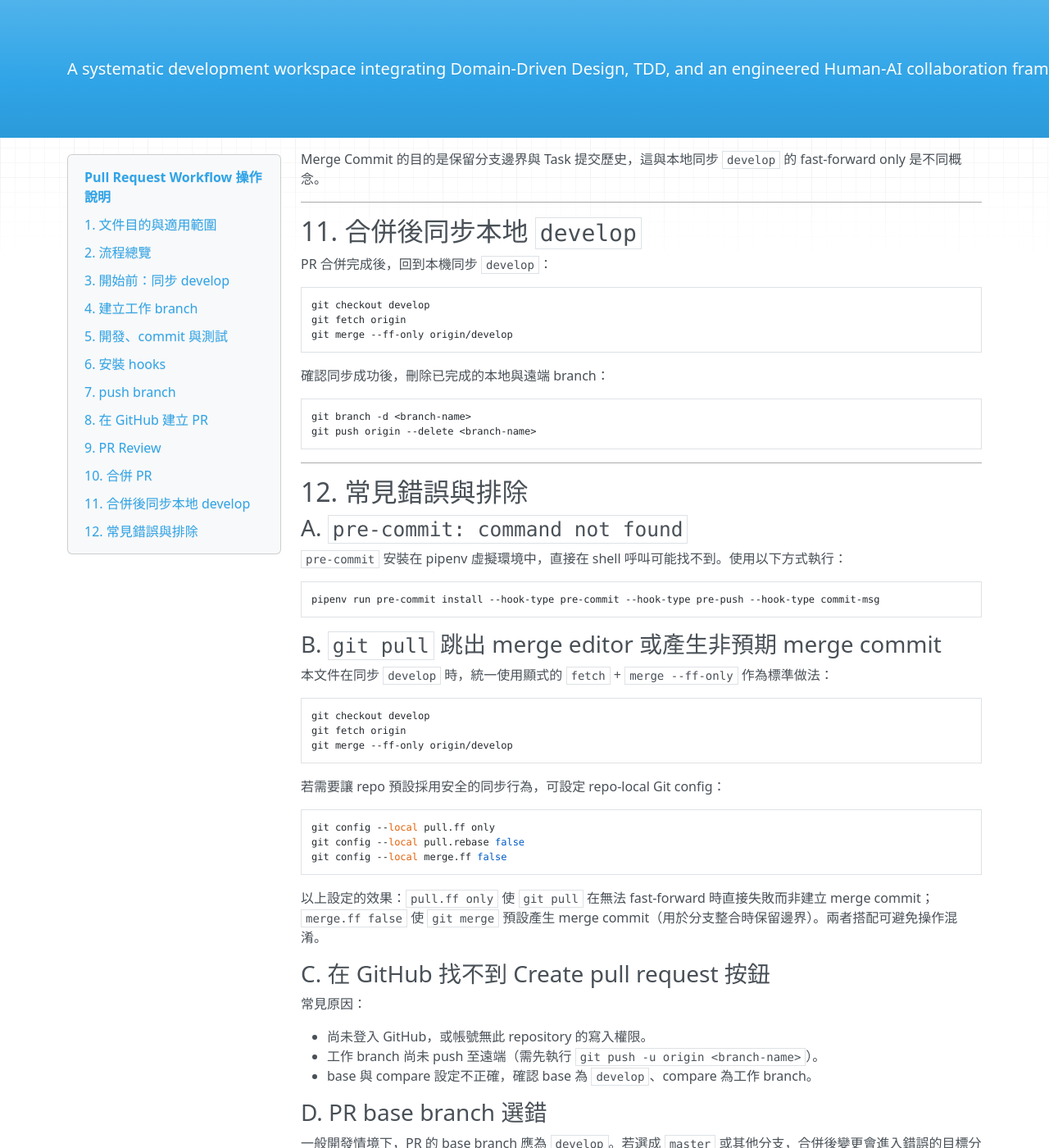
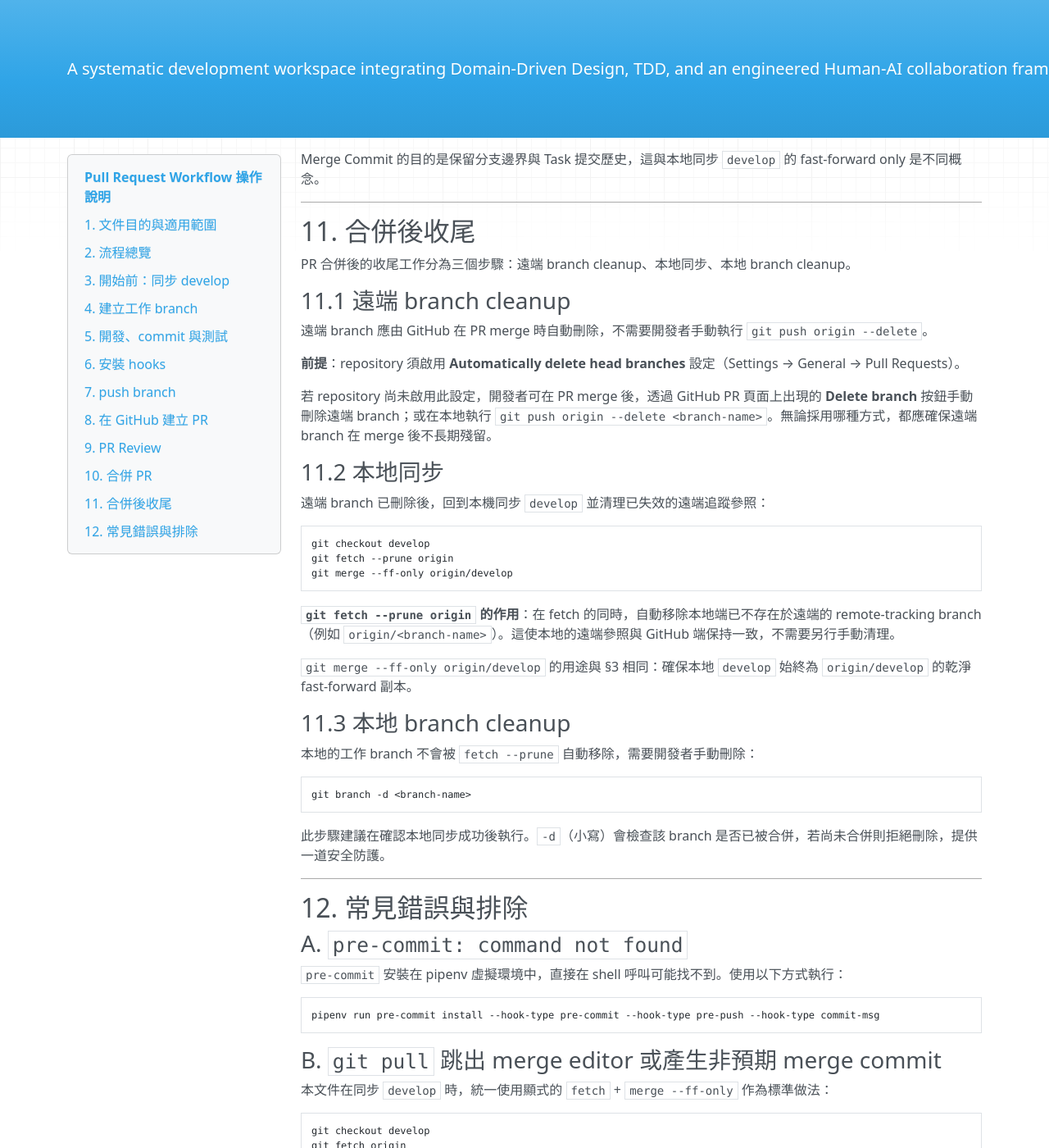
Before and after one commit to Wanini0209/wBiSaProj, an MkDocs documentation site: the page built from docs/standards/pull-request-workflow.md, in a window 1280 px wide and 1400 px high, scrolled down 4037 px. Shown: the whole window at 82% size. Built offline with MkDocs 1.6.1, drawn with Linux system fonts in a browser that asks for light colours; nearby versions of some CDN libraries; some of the changed text lies outside the part shown.

Commit message:
docs(project): align post-merge branch cleanup convention
- Separate remote branch cleanup, local sync, and local branch
  cleanup into distinct steps with clear responsibility
- Adopt GitHub-based remote branch deletion as primary convention
  with prerequisite and fallback documented
- Replace git fetch origin with git fetch --prune origin for
  automatic remote-tracking ref cleanup
- Remove git push origin --delete from standard local workflow

Closes #23

````diff
--- a/docs/standards/pull-request-workflow.md
+++ b/docs/standards/pull-request-workflow.md
@@ -23,8 +23,8 @@
 6.  在 GitHub 建立 PR
 7.  review / self-review
 8.  使用 Merge Commit 合併
-9.  本地同步 develop
-10. 刪除已完成 branch
+9.  本地同步 develop 與遠端 branch 狀態
+10. 清理本地已完成 branch
 ```
 
 以下各節依此順序逐步說明。
@@ -208,22 +208,41 @@ Merge Commit 的目的是保留分支邊界與 Task 提交歷史，這與本地
 
 ---
 
-## 11. 合併後同步本地 `develop`
+## 11. 合併後收尾
 
-PR 合併完成後，回到本機同步 `develop`：
+PR 合併後的收尾工作分為三個步驟：遠端 branch cleanup、本地同步、本地 branch cleanup。
+
+### 11.1 遠端 branch cleanup
+
+遠端 branch 應由 GitHub 在 PR merge 時自動刪除，不需要開發者手動執行 `git push origin --delete`。
+
+**前提**：repository 須啟用 **Automatically delete head branches** 設定（Settings → General → Pull Requests）。
+
+若 repository 尚未啟用此設定，開發者可在 PR merge 後，透過 GitHub PR 頁面上出現的 **Delete branch** 按鈕手動刪除遠端 branch；或在本地執行 `git push origin --delete <branch-name>`。無論採用哪種方式，都應確保遠端 branch 在 merge 後不長期殘留。
+
+### 11.2 本地同步
+
+遠端 branch 已刪除後，回到本機同步 `develop` 並清理已失效的遠端追蹤參照：
 
 ```bash
 git checkout develop
-git fetch origin
+git fetch --prune origin
 git merge --ff-only origin/develop
 ```
 
-確認同步成功後，刪除已完成的本地與遠端 branch：
+**`git fetch --prune origin` 的作用**：在 fetch 的同時，自動移除本地端已不存在於遠端的 remote-tracking branch（例如 `origin/<branch-name>`）。這使本地的遠端參照與 GitHub 端保持一致，不需要另行手動清理。
+
+`git merge --ff-only origin/develop` 的用途與 §3 相同：確保本地 `develop` 始終為 `origin/develop` 的乾淨 fast-forward 副本。
+
+### 11.3 本地 branch cleanup
+
+本地的工作 branch 不會被 `fetch --prune` 自動移除，需要開發者手動刪除：
 
 ```bash
 git branch -d <branch-name>
-git push origin --delete <branch-name>
 ```
+
+此步驟建議在確認本地同步成功後執行。`-d`（小寫）會檢查該 branch 是否已被合併，若尚未合併則拒絕刪除，提供一道安全防護。
 
 ---
 
````
